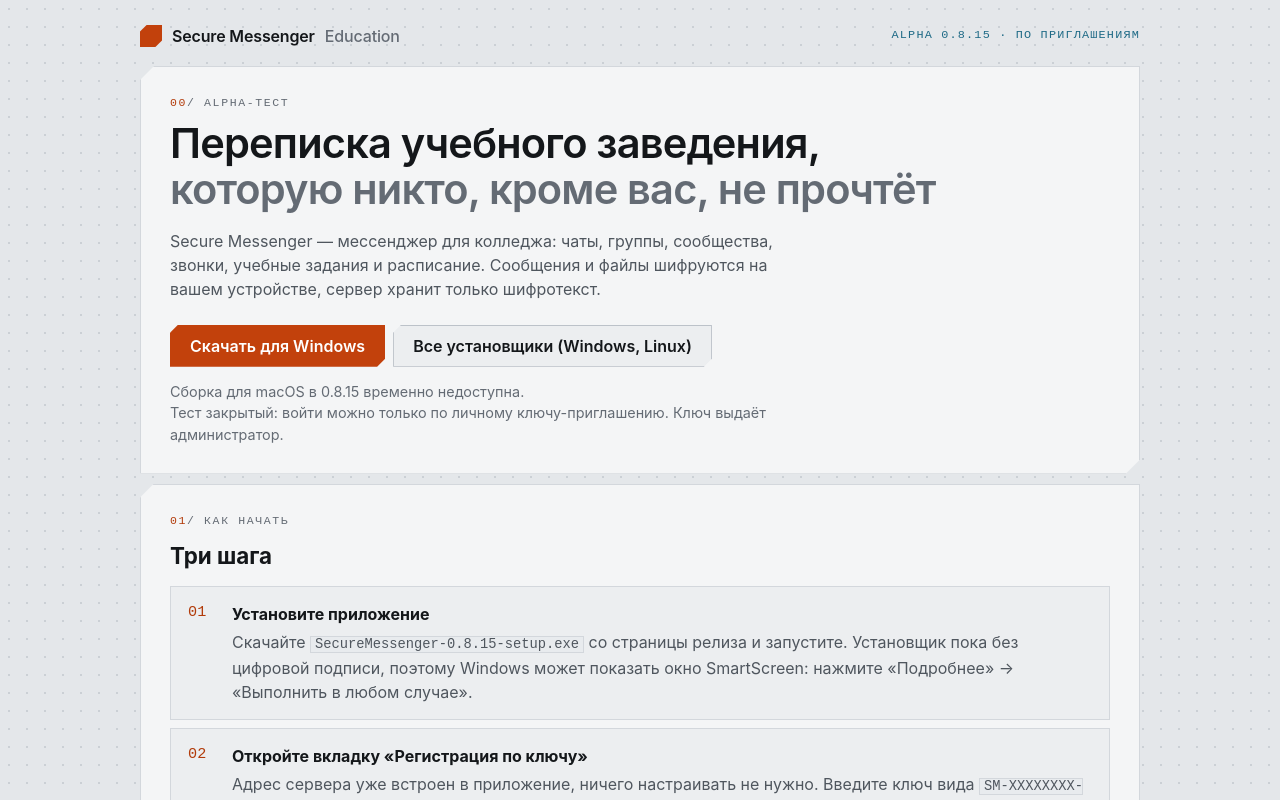
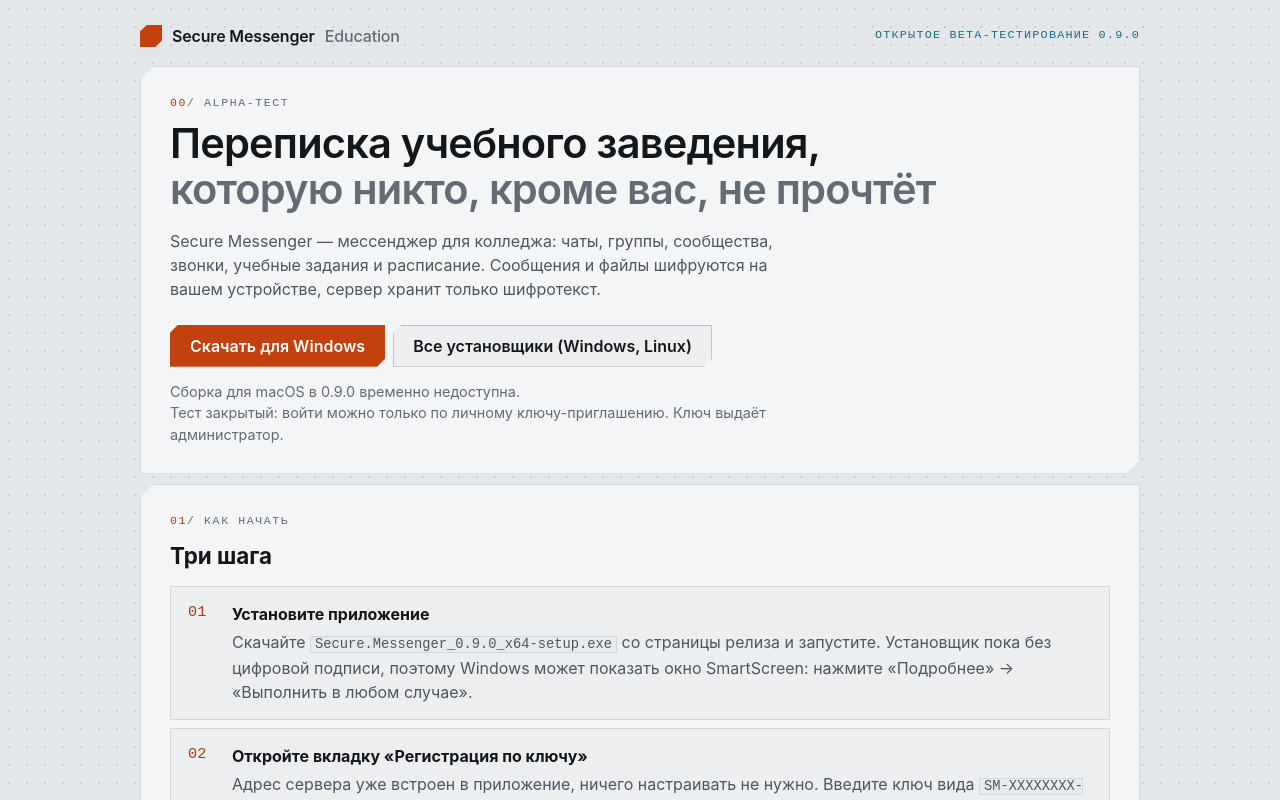
Before and after one commit to Raphin-server/secure-messenger-alpha, a plain HTML site: page index.html in a window 1280 px wide. Shown: the top 800 px of the page. Drawn offline with Linux system fonts and the light colour scheme.

Commit message:
Страница тестеров: 0.9.0 Открытое Beta-тестирование

```diff
--- a/index.html
+++ b/index.html
@@ -11,7 +11,7 @@
 <body>
   <header class="top">
     <div class="brand"><span class="mark" aria-hidden="true"></span>Secure Messenger <em>Education</em></div>
-    <span class="tag">Alpha 0.8.15 · по приглашениям</span>
+    <span class="tag">Открытое Beta-тестирование 0.9.0</span>
   </header>
 
   <main>
@@ -20,10 +20,10 @@
       <h1>Переписка учебного заведения, <span>которую никто, кроме вас, не прочтёт</span></h1>
       <p>Secure Messenger — мессенджер для колледжа: чаты, группы, сообщества, звонки, учебные задания и расписание. Сообщения и файлы шифруются на вашем устройстве, сервер хранит только шифротекст.</p>
       <div class="cta">
-        <a class="btn" href="https://github.com/Raphin-server/secure-messenger-alpha/releases/latest/download/SecureMessenger-0.8.15-setup.exe">Скачать для Windows</a>
+        <a class="btn" href="https://github.com/Raphin-server/secure-messenger-alpha/releases/latest/download/Secure.Messenger_0.9.0_x64-setup.exe">Скачать для Windows</a>
         <a class="btn ghost" href="https://github.com/Raphin-server/secure-messenger-alpha/releases/latest">Все установщики (Windows, Linux)</a>
       </div>
-      <p class="note">Сборка для macOS в 0.8.15 временно недоступна.</p>
+      <p class="note">Сборка для macOS в 0.9.0 временно недоступна.</p>
       <p class="note">Тест закрытый: войти можно только по личному ключу-приглашению. Ключ выдаёт администратор.</p>
     </section>
 
@@ -33,7 +33,7 @@
       <ol class="steps">
         <li>
           <b>Установите приложение</b>
-          <p>Скачайте <code>SecureMessenger-0.8.15-setup.exe</code> со страницы релиза и запустите. Установщик пока без цифровой подписи, поэтому Windows может показать окно SmartScreen: нажмите «Подробнее» → «Выполнить в любом случае».</p>
+          <p>Скачайте <code>Secure.Messenger_0.9.0_x64-setup.exe</code> со страницы релиза и запустите. Установщик пока без цифровой подписи, поэтому Windows может показать окно SmartScreen: нажмите «Подробнее» → «Выполнить в любом случае».</p>
         </li>
         <li>
           <b>Откройте вкладку «Регистрация по ключу»</b>
```
